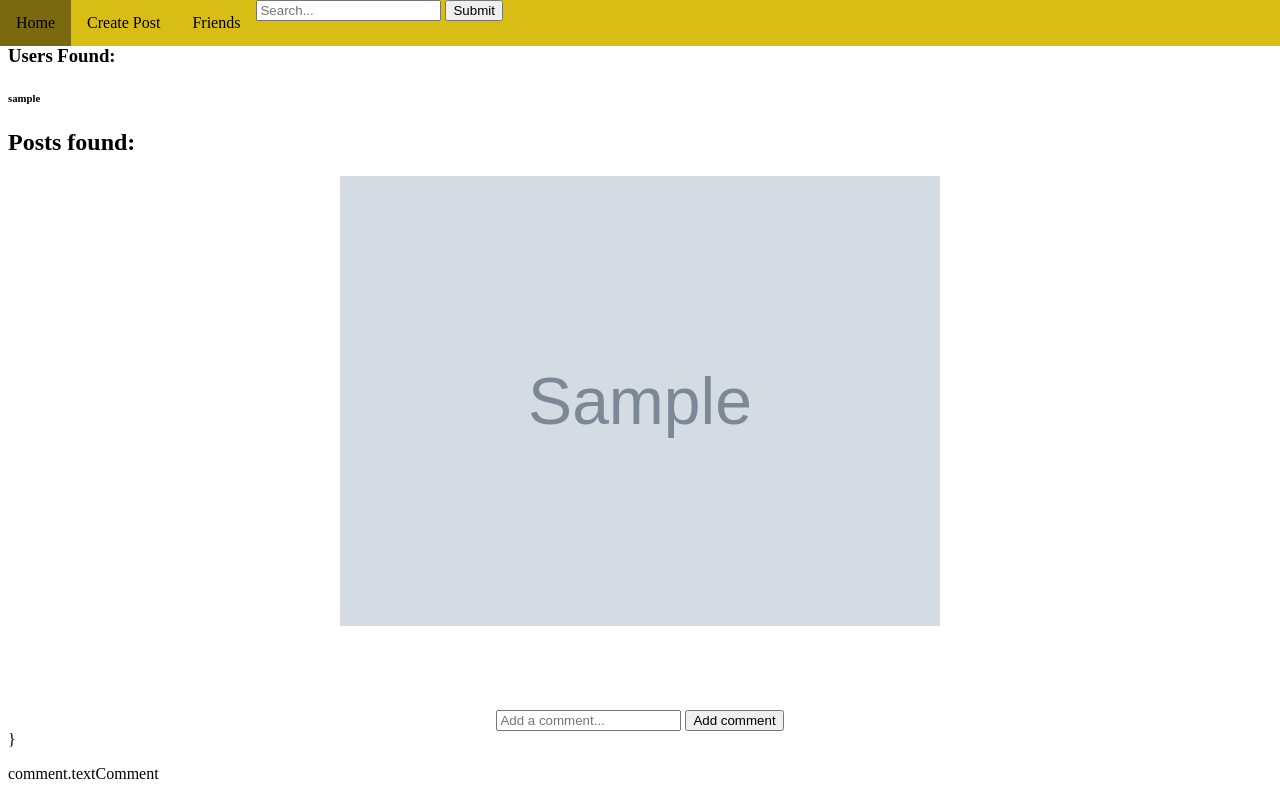
After one commit to Dhrumil-Rana/Flask_QA, a Flask app: template templates/search.html in a window 1280 px wide. The commit adds this page. Run offline with Flask 2, Linux system fonts and the light colour scheme; tables that the repository leaves empty hold one stand-in row (values such as "Sample post"); the template is opened without the code that fills it: values that come from a table or form of the project are taken from there, most other values are stand-ins (such as "Sample title", 1, 10 or a date in 2020); grey boxes marked "Sample" are stand-in pictures.

```diff
--- a/app.py
+++ b/app.py
@@ -185,6 +185,13 @@ def addaccount():
     if request.method == 'GET':
         return render_template("addaccount.html", title="Create Post", name=session.get('name'),userlevel=session.get('userlevel'))
 
+@app.route('/search', methods=['POST', 'GET'])
+def search():
+    src = request.form['search']
+    resulted_post = posts.query.filter_by(description=src).all()
+    resulted_users = accounts.query.filter_by(username=src).all()
+    return render_template("search.html", posts=resulted_post, users=resulted_users, search_txt=src)
+
 
 # we still need to do block post and create user accounts
 if __name__ == '__main__':
--- a/templates/nav.html
+++ b/templates/nav.html
@@ -11,6 +11,12 @@
       {% if userlevel == 'admin' %}
       <li class="bar"><a href="/AddAccount">Add User Account</a></li>
       {% endif %}
+      <li>
+        <form action="/search" method="post">
+        <input type="text" name="search" id ="search" placeholder="Search...">
+        <button type="submit">Submit</button>
+        </form>
+      </li>
     </ul>
   </nav>
 </header>
--- /dev/null
+++ b/templates/search.html
@@ -0,0 +1,38 @@
+{% extends 'layout.html' %}
+
+{% block css %}
+    <link rel="stylesheet" type = "text/css" href="{{ url_for ('static' , filename='css/search.css') }}">
+{% endblock %}
+
+{% block content %}
+    {% if users %}
+        <h3>Users Found:</h3>
+        {% for user in users %}
+            <h6>{{user.username}}</h6>
+        {% endfor %}
+    {%  else %}
+        <h2>No users found by the name: {{search_txt}}</h2>
+    {% endif %}
+    {% if posts %}
+        <h2>Posts found:</h2>
+        {% for post in posts %}
+            <center><img src="{{ url_for('static', filename='upload/'+post.filename) }}" width="600" /></center>
+                   <center><h6><p style="color:white";>{{post.description}}</p></h6></center>
+            <br>
+            <div class="addcomment">
+                <center>
+                <input type="comment" placeholder="Add a comment...">
+                <button type="submit">Add comment</button>
+                </center>
+            </div>
+            {% for comment in comments %}}
+                {% if comment.id == post.id %}
+                    <p>comment.textComment</p>
+                {% endif %}
+            {% endfor %}
+        {% endfor %}
+    {% else %}
+        <h2>No posts found by the description: {{search_txt}}</h2>
+    {% endif %}
+
+{% endblock %}
```
Also changed, not shown: static/css/home.css (+24 -0 lines), templates/home.html (+6 -1 lines), static/css/search.css (added).
